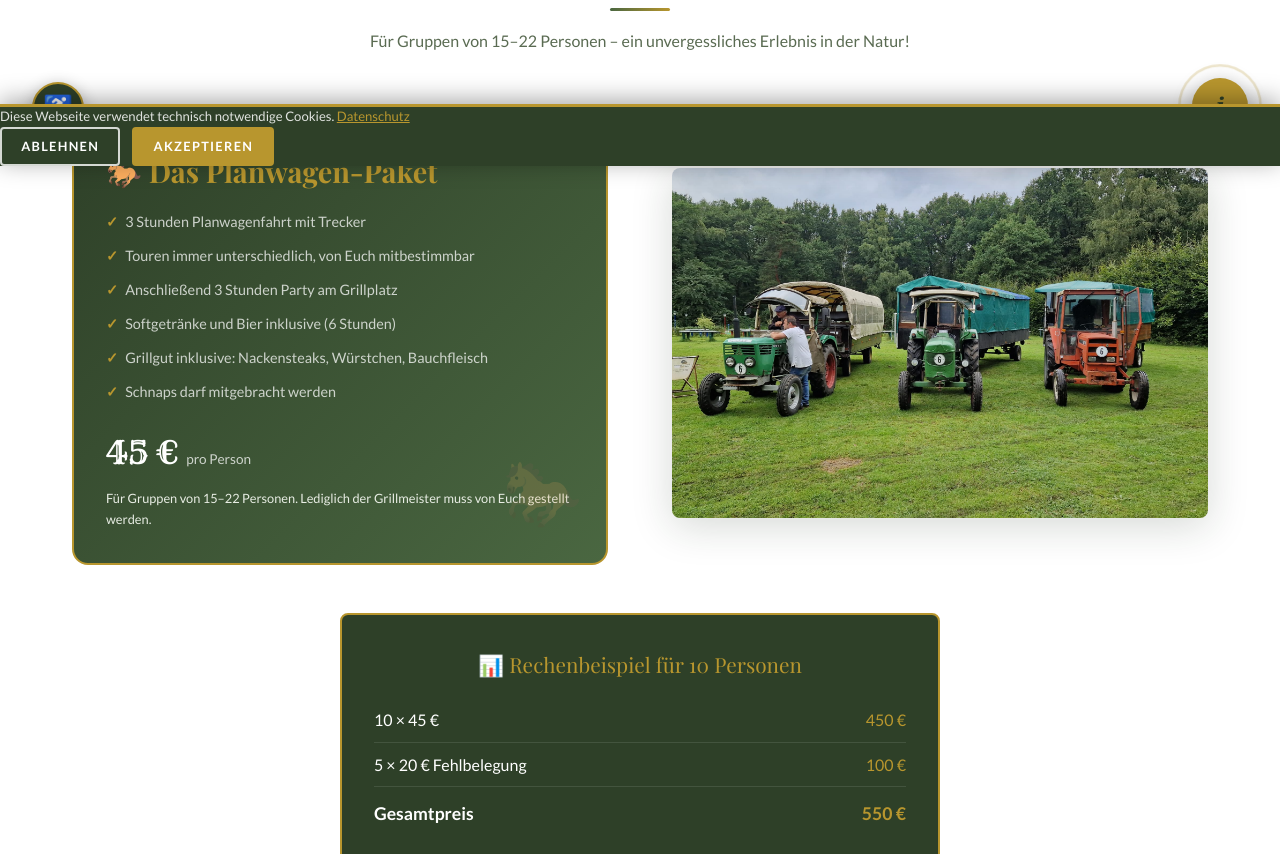
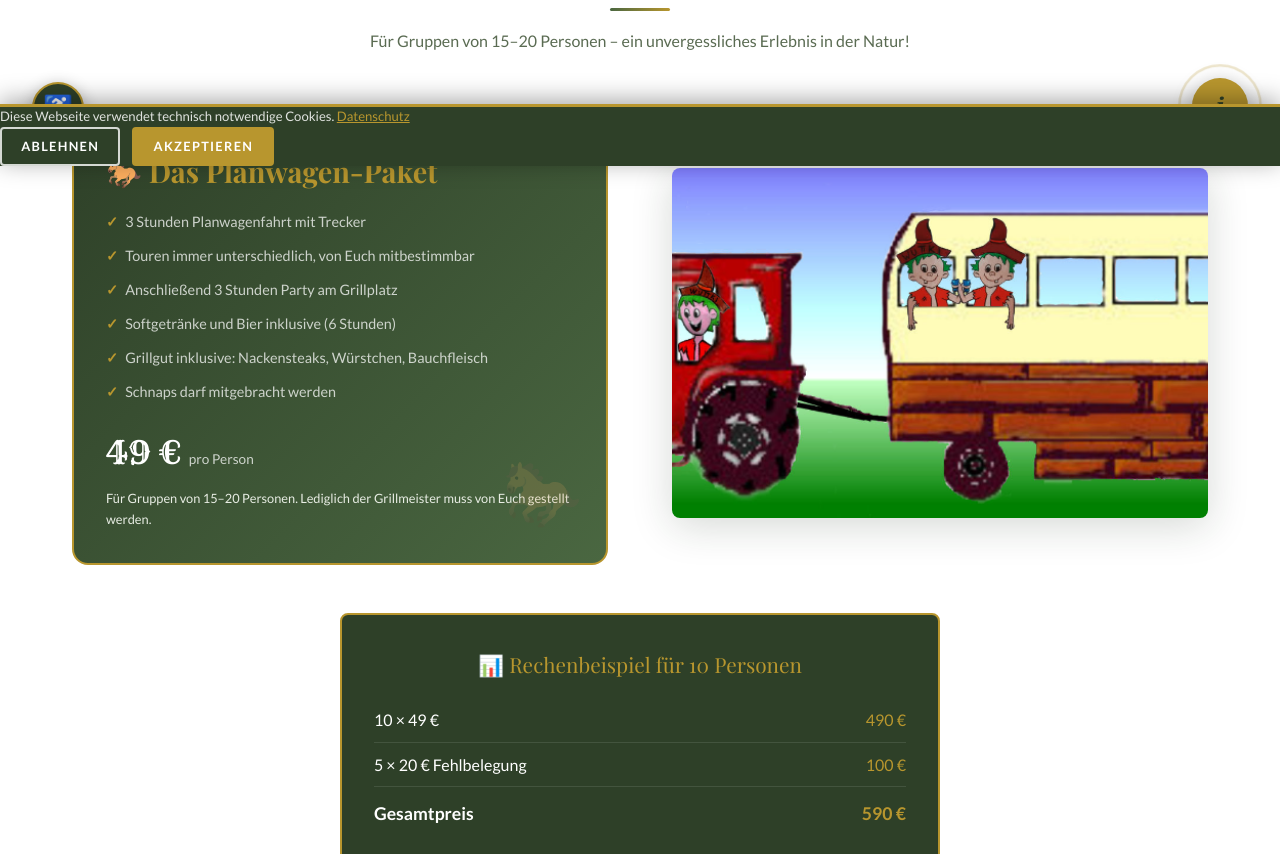
Before and after one commit to SMK-2025/wuttke-website, a plain HTML site: page pages/planwagen-fahrten.html in a window 1280 px wide. Shown: the part 634-1488 px from the top of the page. Drawn offline with Linux system fonts and the light colour scheme.

Commit message:
fix: Planwagen – Preis 45→49€, max. 20 Personen, Zeichnung als kleines Bild

```diff
--- a/pages/planwagen-fahrten.html
+++ b/pages/planwagen-fahrten.html
@@ -3,7 +3,7 @@
 <head>
   <meta charset="UTF-8">
   <meta name="viewport" content="width=device-width, initial-scale=1.0">
-  <meta name="description" content="Planwagenfahrten bei Wuttke in der Heide – 3 Stunden Fahrt + 3 Stunden Grillparty für 45 € pro Person.">
+  <meta name="description" content="Planwagenfahrten bei Wuttke in der Heide – 3 Stunden Fahrt + 3 Stunden Grillparty für 49 € pro Person.">
   <meta name="author" content="Wuttke in der Heide">
   <title>Planwagenfahrten – Wuttke in der Heide</title>
   <link rel="stylesheet" href="../assets/css/style.css">
@@ -133,7 +133,7 @@
         <h2 class="section-heading__title">Planwagenfahrten</h2>
         <div class="section-heading__line"></div>
         <p class="section-heading__text">
-          Für Gruppen von 15–22 Personen – ein unvergessliches Erlebnis in der Natur!
+          Für Gruppen von 15–20 Personen – ein unvergessliches Erlebnis in der Natur!
         </p>
       </div>
 
@@ -149,14 +149,14 @@
             <li>Schnaps darf mitgebracht werden</li>
           </ul>
           <div class="package-price">
-            45 € <span>pro Person</span>
+            49 € <span>pro Person</span>
           </div>
           <p style="font-size:0.8rem; color:var(--color-sand); margin-top:0.5rem;">
-            Für Gruppen von 15–22 Personen. Lediglich der Grillmeister muss von Euch gestellt werden.
+            Für Gruppen von 15–20 Personen. Lediglich der Grillmeister muss von Euch gestellt werden.
           </p>
         </div>
         <div class="fade-in-right">
-          <img src="../assets/images/planwagen.jpg" alt="Planwagenfahrt bei Wuttke" style="border-radius:var(--radius-md); box-shadow:var(--shadow-lg); width:100%; height:350px; object-fit:cover;" loading="lazy">
+          <img src="../assets/images/planwagen-fahrten_00.jpg" alt="Planwagenfahrt Illustration" style="border-radius:var(--radius-md); box-shadow:var(--shadow-lg); width:100%; height:350px; object-fit:cover;" loading="lazy">
         </div>
       </div>
 
@@ -164,13 +164,13 @@
         <div class="price-box__title">📊 Rechenbeispiel für 10 Personen</div>
         <div style="text-align:left; margin-top:1rem;">
           <div style="display:flex; justify-content:space-between; padding:0.5rem 0; border-bottom:1px solid rgba(255,255,255,0.1);">
-            <span>10 × 45 €</span><span style="color:var(--color-gold);">450 €</span>
+            <span>10 × 49 €</span><span style="color:var(--color-gold);">490 €</span>
           </div>
           <div style="display:flex; justify-content:space-between; padding:0.5rem 0; border-bottom:1px solid rgba(255,255,255,0.1);">
             <span>5 × 20 € Fehlbelegung</span><span style="color:var(--color-gold);">100 €</span>
           </div>
           <div style="display:flex; justify-content:space-between; padding:0.75rem 0; font-weight:700; font-size:1.1rem;">
-            <span>Gesamtpreis</span><span style="color:var(--color-gold);">550 €</span>
+            <span>Gesamtpreis</span><span style="color:var(--color-gold);">590 €</span>
           </div>
         </div>
         <div class="price-box__note" style="margin-top:1rem;">
```
